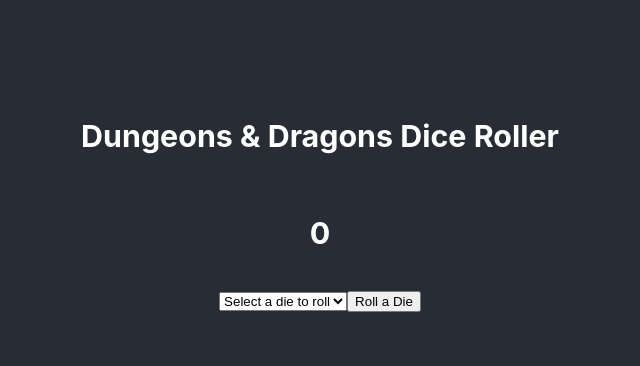
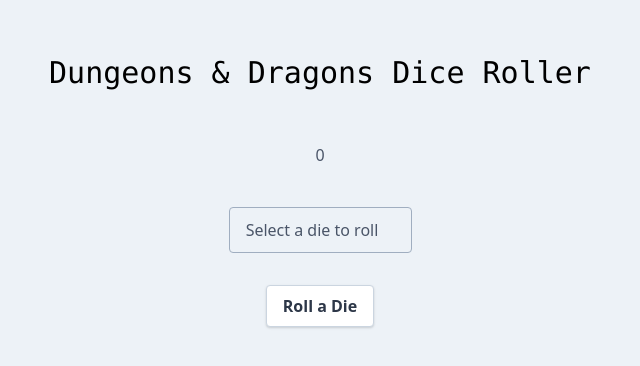
Before and after one commit to nirmalathapa/react-dice, a React (Create React App) app: page / in a window 1280 px wide. Shown: the part 200-566 px from the top of the page, without its empty margins (320-960 px from the left). Built offline with nearby package versions, Linux system fonts and the light colour scheme.

Commit message:
Implement tailwind (#1)
* Add tailwind build package tool and modify script

* Ignore tailwind ouput css

* Fix app crash due to no noFallthroughCasesInSwitch option

* Implement tailwind css

* Remove unused css

* Import tailwind css

* Implement tailwind

```diff
--- a/src/App.css
+++ /dev/null
@@ -1,10 +0,0 @@
-.App-header {
-  background-color: #282c34;
-  min-height: 100vh;
-  display: flex;
-  flex-direction: column;
-  align-items: center;
-  justify-content: center;
-  font-size: calc(10px + 2vmin);
-  color: white;
-}
--- a/src/App.tsx
+++ b/src/App.tsx
@@ -1,5 +1,4 @@
 import React from "react";
-import "./App.css";
 
 function randomNumberGenerator(min: number, max: number): number {
   return Math.floor(Math.random() * (max - min + 1) + min);
@@ -20,16 +19,25 @@
   };
 
   return (
-    <div className="App">
-      <header className="App-header">
-        <h3>Dungeons & Dragons Dice Roller</h3>
-        <h3 data-testid="displayNumber">{number}</h3>
+    <div className="flex flex-col bg-gray-200 h-screen">
+      <main className="flex flex-col justify-center bg-gray-200 h-24 space-y-6 h-screen">
+        <header className="flex justify-center bg-gray-200 p-4">
+          <h1 className="font-mono text-3xl">Dungeons & Dragons Dice Roller</h1>
+        </header>
+        <div className="text-gray-700 bg-gray-200 text-center px-4 py-2 m-2">
+          <h2 data-testid="displayNumber" className="text-2l">
+            {number}
+          </h2>
+        </div>
+        <div className="text-gray-700 slashed-zero bg-gray-200 text-center px-4 py-2 m-2">
           <form onSubmit={(e) => handleChange(e, Number(dieValue))}>
+            <div className="relative">
               <select
                 name="dice"
                 id="dice"
                 value={dieValue}
                 onChange={handleSingeDieChange}
+                className="block appearance-none w-auto mx-auto border-gray-500 bg-gray-200 border border-gray-200 text-gray-700 py-3 px-4 pr-8 rounded leading-tight focus:outline-none focus:bg-white focus:border-gray-500 text-center"
               >
                 <option value="">Select a die to roll</option>
                 <option value={4}>D4</option>
@@ -38,9 +46,15 @@
                 <option value={12}>D12</option>
                 <option value={20}>D20</option>
               </select>
-          <input type="submit" value="Roll a Die" />
+            </div>
+            <div className="py-8">
+              <button className="bg-white hover:bg-gray-100 text-gray-800 font-semibold py-2 px-4 border border-gray-400 rounded shadow">
+                Roll a Die
+              </button>
+            </div>
           </form>
-      </header>
+        </div>
+      </main>
     </div>
   );
 }
--- a/src/index.css
+++ /dev/null
@@ -1,13 +0,0 @@
-body {
-  margin: 0;
-  font-family: -apple-system, BlinkMacSystemFont, 'Segoe UI', 'Roboto', 'Oxygen',
-    'Ubuntu', 'Cantarell', 'Fira Sans', 'Droid Sans', 'Helvetica Neue',
-    sans-serif;
-  -webkit-font-smoothing: antialiased;
-  -moz-osx-font-smoothing: grayscale;
-}
-
-code {
-  font-family: source-code-pro, Menlo, Monaco, Consolas, 'Courier New',
-    monospace;
-}
--- a/src/index.tsx
+++ b/src/index.tsx
@@ -1,7 +1,7 @@
 import React from "react";
 import ReactDOM from "react-dom";
-import "./index.css";
 import App from "./App";
+import "./tailwind.output.css";
 import * as serviceWorker from "./serviceWorker";
 
 ReactDOM.render(
--- /dev/null
+++ b/src/tailwind.css
@@ -0,0 +1,3 @@
+@tailwind base;
+@tailwind components;
+@tailwind utilities;
--- /dev/null
+++ b/tailwind.config.js
@@ -0,0 +1,8 @@
+module.exports = {
+  purge: ["src/**/*.js", "src/**/*.jsx", "src/**/*.ts", "public/**/*.html"],
+  theme: {
+    extend: {},
+  },
+  variants: {},
+  plugins: [],
+};
--- a/tsconfig.json
+++ b/tsconfig.json
@@ -17,7 +17,8 @@
     "resolveJsonModule": true,
     "isolatedModules": true,
     "noEmit": true,
-    "jsx": "react"
+    "jsx": "react",
+    "noFallthroughCasesInSwitch": true,
   },
   "include": [
     "src"
```
Also changed, not shown: package.json (+10 -1 lines), 2 other files (tests, documents, lock files or other folders). Lines whose indentation alone changed are shown as unchanged.
